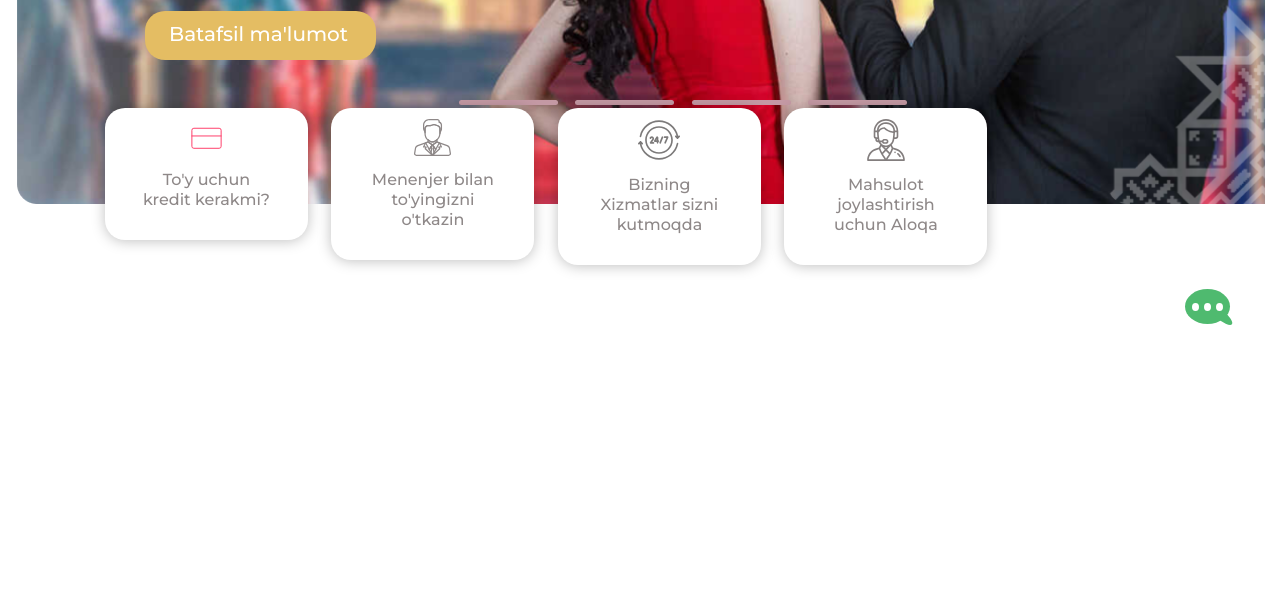
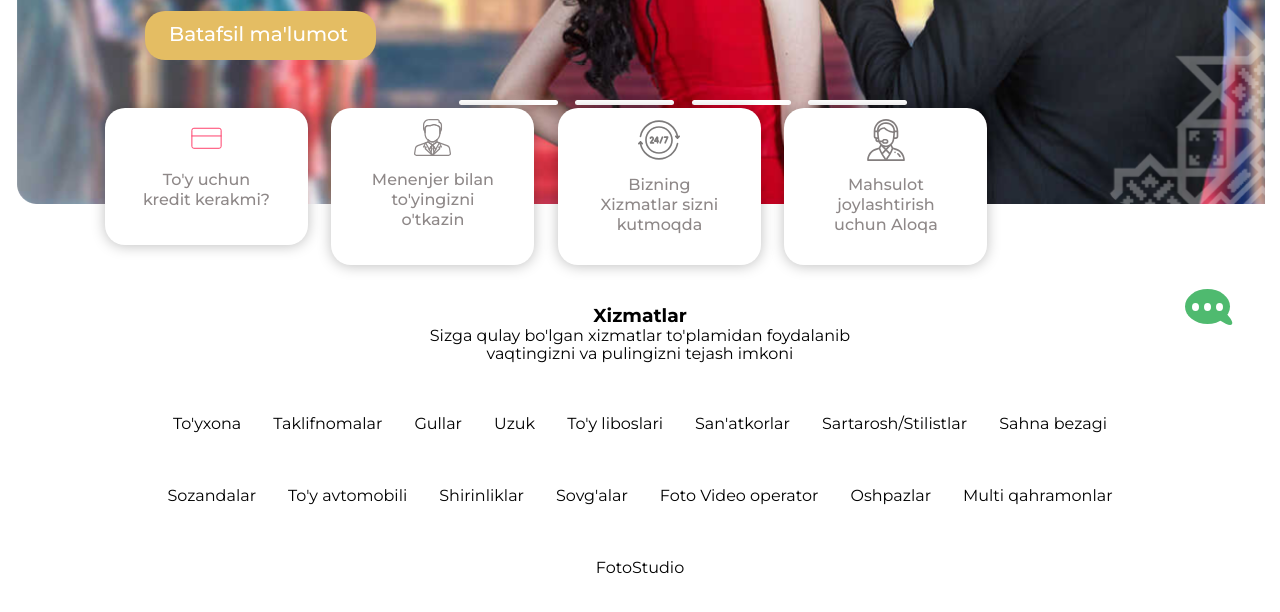
Before and after one commit to tuit212/wedding-project, a plain HTML site: page index.html in a window 1280 px wide. Shown: the part 426-1038 px from the top of the page. Before the commit the page ends 800 px from the top, so only its background shows below. Drawn offline with Linux system fonts and the light colour scheme.

Commit message:
add servises

```diff
--- a/index.html
+++ b/index.html
@@ -157,6 +157,72 @@
             </div>
         </section>
         <!-- hero end -->
+        <!-- services start -->
+        <section class="services-section">
+            <div class="container">
+                <div class="services">
+                    <div class="services__top">
+                        <h3 class="servises__top-title">Xizmatlar</h3>
+                        <p class="servises__top-text">
+                            Sizga qulay bo'lgan xizmatlar to'plamidan foydalanib vaqtingizni va pulingizni tejash imkoni
+                        </p>
+                    </div>
+                    <div class="services__body">
+                        <ul class="services__body-item">
+                            <li class="services__body-item-list">
+                                <a href="#">To'yxona</a>
+                            </li>
+                            <li class="services__body-item-list">
+                                <a href="#">Taklifnomalar</a>
+                            </li>
+                            <li class="services__body-item-list">
+                                <a href="#">Gullar</a>
+                            </li>
+                            <li class="services__body-item-list">
+                                <a href="#">Uzuk</a>
+                            </li>
+                            <li class="services__body-item-list">
+                                <a href="#">To'y liboslari</a>
+                            </li>
+                            <li class="services__body-item-list">
+                                <a href="#">San'atkorlar</a>
+                            </li>
+                            <li class="services__body-item-list">
+                                <a href="#">Sartarosh/Stilistlar</a>
+                            </li>
+                            <li class="services__body-item-list">
+                                <a href="#">Sahna bezagi</a>
+                            </li>
+                            <li class="services__body-item-list">
+                                <a href="#">Sozandalar</a>
+                            </li>
+                            <li class="services__body-item-list">
+                                <a href="#">To'y avtomobili</a>
+                            </li>
+                            <li class="services__body-item-list">
+                                <a href="#">Shirinliklar</a>
+                            </li>
+                            <li class="services__body-item-list">
+                                <a href="#">Sovg'alar</a>
+                            </li>
+                            <li class="services__body-item-list">
+                                <a href="#">Foto Video operator</a>
+                            </li>
+                            <li class="services__body-item-list">
+                                <a href="#">Oshpazlar</a>
+                            </li>
+                            <li class="services__body-item-list">
+                                <a href="#">Multi qahramonlar</a>
+                            </li>
+                            <li class="services__body-item-list">
+                                <a href="#">FotoStudio</a>
+                            </li>
+                        </ul>
+                    </div>
+                </div>
+            </div>
+        </section>
+        <!-- services   end -->
     </main>
     <!-- main end -->
 
--- a/scss/bloks/_blocks.scss
+++ b/scss/bloks/_blocks.scss
@@ -1,3 +1,4 @@
 @import "./container";
 @import "./header";
 @import "./hero";
+@import "./services";
--- a/scss/bloks/_hero.scss
+++ b/scss/bloks/_hero.scss
@@ -24,7 +24,8 @@
     width: 22%;
     height: 5px;
     border-radius: 5px;
-    background-color: #C499A4;
+    // background-color: #C499A4;
+    background-color: #fff;
     cursor: pointer;
 }
 
@@ -177,3 +178,10 @@
         color: #8E8888;
     }
 }
+
+.box__item-list:first-child{
+    padding-bottom: 35px;
+}
+.box__item-list:nth-child(2){
+    padding-bottom: 35px;
+}
--- /dev/null
+++ b/scss/bloks/_services.scss
@@ -0,0 +1,54 @@
+.services-section{
+    padding-top: 100px;
+    margin-bottom: 80px;
+}
+
+.services{
+
+    &__top{
+        width: 40%;
+        margin: 0 auto;
+        text-align: center;
+
+        &-title{
+            font-weight: 500;
+            line-height: 39px;
+            font-size: 32px;
+            color: #000000;
+        }
+
+        &-text{
+            margin-top: 18px;
+            font-weight: 400;
+            line-height: 22px;
+            font-size: 18px;
+            color: #000000;
+        }
+    }
+
+    &__body{
+        margin-top: 40px;
+        padding: 0 100px;
+
+        &-item{
+            @include center (center);
+            flex-wrap: wrap;
+            gap: 32px;
+
+            &-list{
+
+                & > a{
+                    display: inline-block;
+                    padding: 10px 0;
+                    background: #FFFFFF;
+                    border-radius: 12px;
+                    font-weight: 400;
+                    line-height: 20px;
+                    font-size: 16px;
+                    text-align: center;
+                    color: #000000;
+                }
+            }
+        }
+    }
+}
```
Also changed, not shown: css/main.css, 1 other file.
